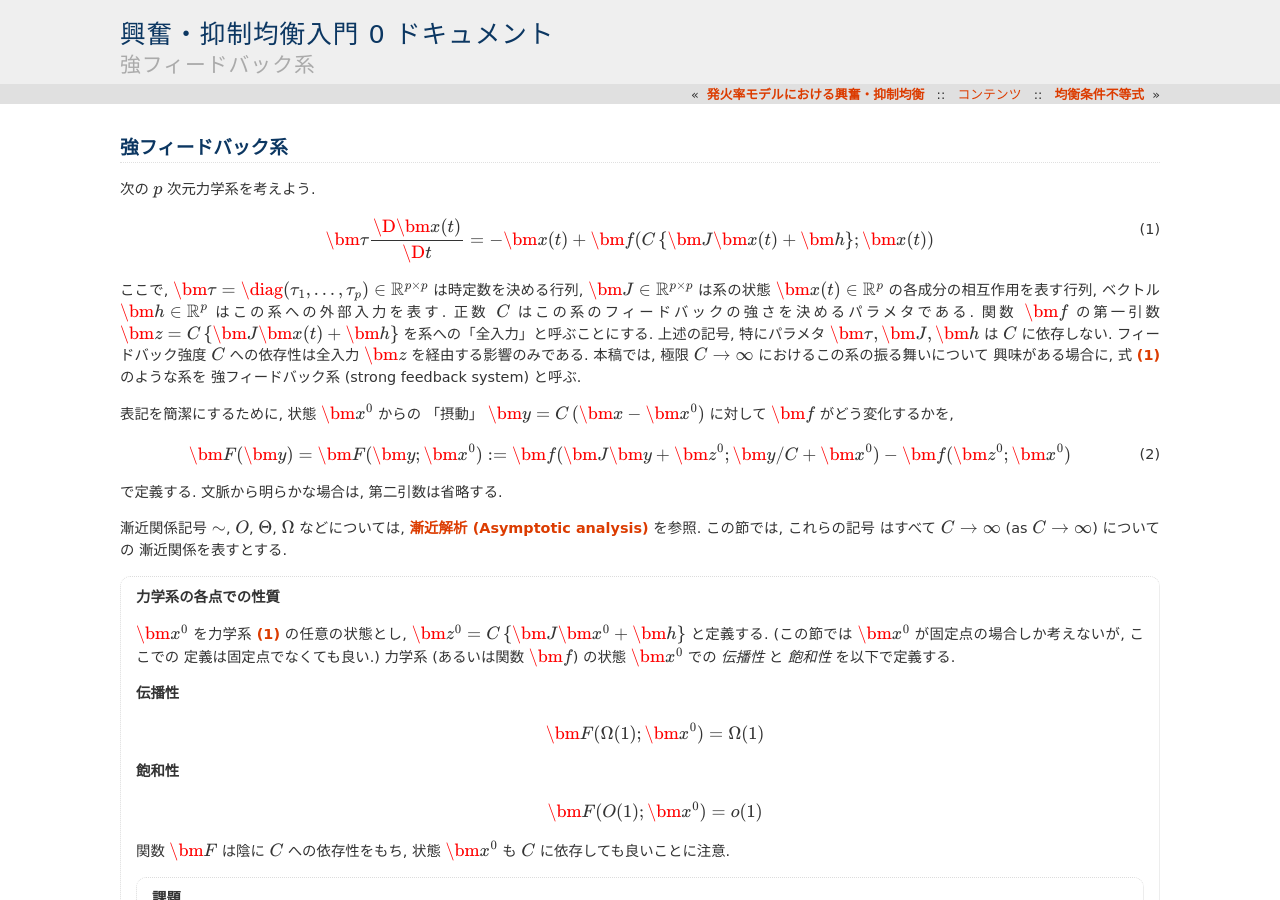
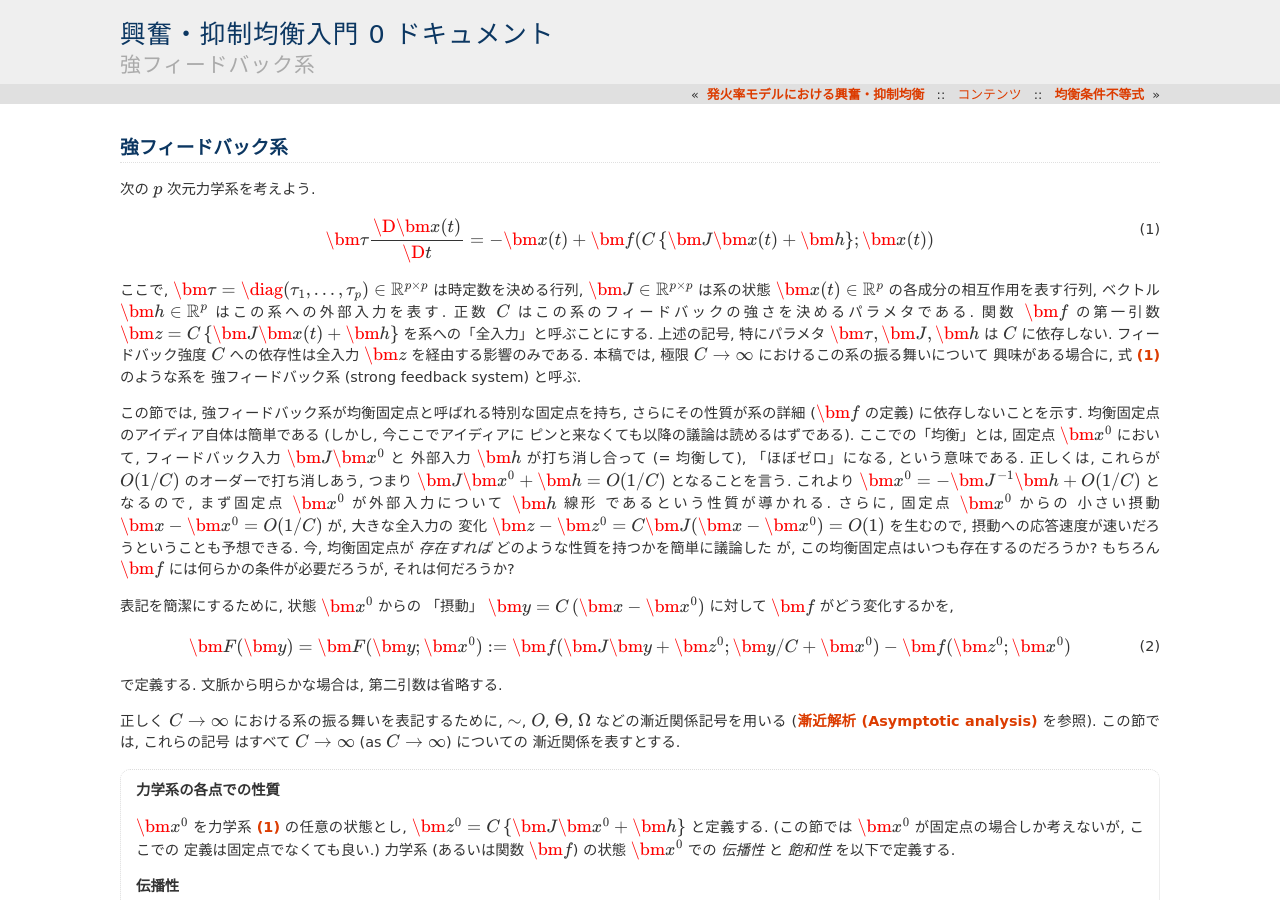
Before and after one commit to tkf/balance-tutorial-ja, a Sphinx documentation site: the page built from source/balance_network/strong_feedback_system.rst, in a window 1280 px wide and 900 px high. Built offline with Sphinx 7.4.7, drawn with Linux system fonts in a browser that asks for light colours; formulas are drawn with MathJax 3.

Commit message:
均衡固定点のアイディアの説明

```diff
--- a/source/balance_network/strong_feedback_system.rst
+++ b/source/balance_network/strong_feedback_system.rst
@@ -29,6 +29,25 @@
 興味がある場合に, 式 :eq:`def-ds` のような系を :index:`強フィードバック系`
 (:index:`strong feedback system`) と呼ぶ.
 
+この節では, 強フィードバック系が均衡固定点と呼ばれる特別な固定点を持ち,
+さらにその性質が系の詳細 (:math:`\bm f` の定義) に依存しないことを示す.
+均衡固定点のアイディア自体は簡単である (しかし, 今ここでアイディアに
+ピンと来なくても以降の議論は読めるはずである).
+ここでの「均衡」とは, 固定点 :math:`\bm x^0` において,
+フィードバック入力 :math:`\bm J \bm x^0` と 外部入力 :math:`\bm h`
+が打ち消し合って (= 均衡して), 「ほぼゼロ」になる, という意味である.
+正しくは, これらが :math:`O(1/C)` のオーダーで打ち消しあう,
+つまり :math:`\bm J \bm x^0 + \bm h = O(1/C)` となることを言う.
+これより :math:`\bm x^0 = - \bm J^{-1} \bm h + O(1/C)` となるので,
+まず固定点 :math:`\bm x^0` が外部入力について :math:`\bm h` 線形
+であるという性質が導かれる.  さらに, 固定点 :math:`\bm x^0` からの
+小さい摂動 :math:`\bm x - \bm x^0 = O(1/C)` が, 大きな全入力の
+変化 :math:`\bm z - \bm z^0 = C \bm J (\bm x - \bm x^0) = O(1)`
+を生むので, 摂動への応答速度が速いだろうということも予想できる.
+今, 均衡固定点が *存在すれば* どのような性質を持つかを簡単に議論した
+が, この均衡固定点はいつも存在するのだろうか?
+もちろん :math:`\bm f` には何らかの条件が必要だろうが, それは何だろうか?
+
 表記を簡潔にするために, 状態 :math:`\bm x^0` からの 「摂動」
 :math:`\bm y = C \, (\bm x - \bm x^0)` に対して :math:`\bm f`
 がどう変化するかを,
@@ -42,8 +61,10 @@
 
 で定義する.  文脈から明らかな場合は, 第二引数は省略する.
 
-漸近関係記号 :math:`\sim`, :math:`O`, :math:`\Theta`, :math:`\Omega`
-などについては, :ref:`asymptotics` を参照.  この節では, これらの記号
+正しく :math:`C \to \infty` における系の振る舞いを表記するために,
+:math:`\sim`, :math:`O`, :math:`\Theta`, :math:`\Omega`
+などの漸近関係記号を用いる (:ref:`asymptotics` を参照).
+この節では, これらの記号
 はすべて :math:`C \to \infty` (as :math:`C \to \infty`) についての
 漸近関係を表すとする.
 
```
